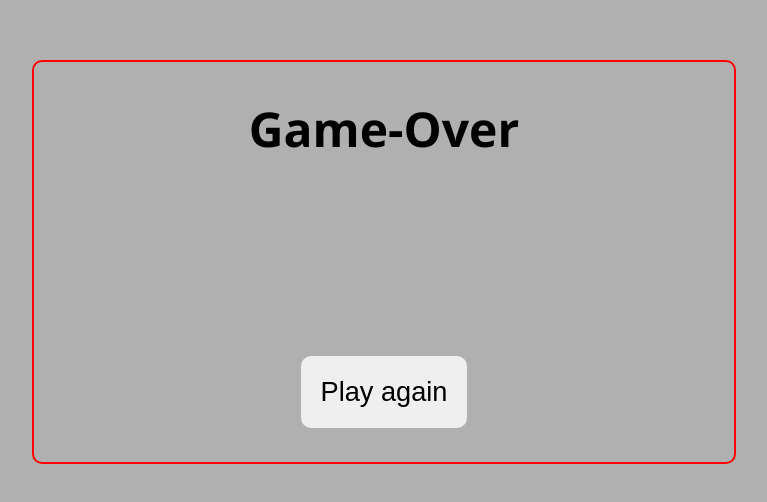
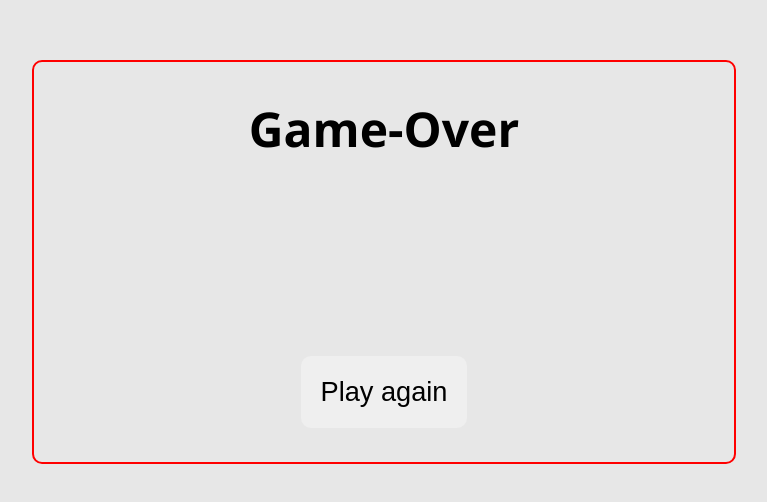
Before and after one commit to Afek-Sakaju/colors-craze-game, a React (Create React App) app: page / in a window 1280 px wide. Shown: the part 138-640 px from the top of the page, without its empty margins (256-1023 px from the left). Built offline with nearby package versions, Linux system fonts and the light colour scheme.

Commit message:
modified the bg color of the main app to be lighter

```diff
--- a/src/index.css
+++ b/src/index.css
@@ -16,7 +16,7 @@ body {
   display: flex;
   justify-content: center;
   align-items: center;
-  background-color: rgb(176, 176, 176);
+  background-color: rgb(176, 176, 176,0.3);
 }
 
 .app-container {
```
